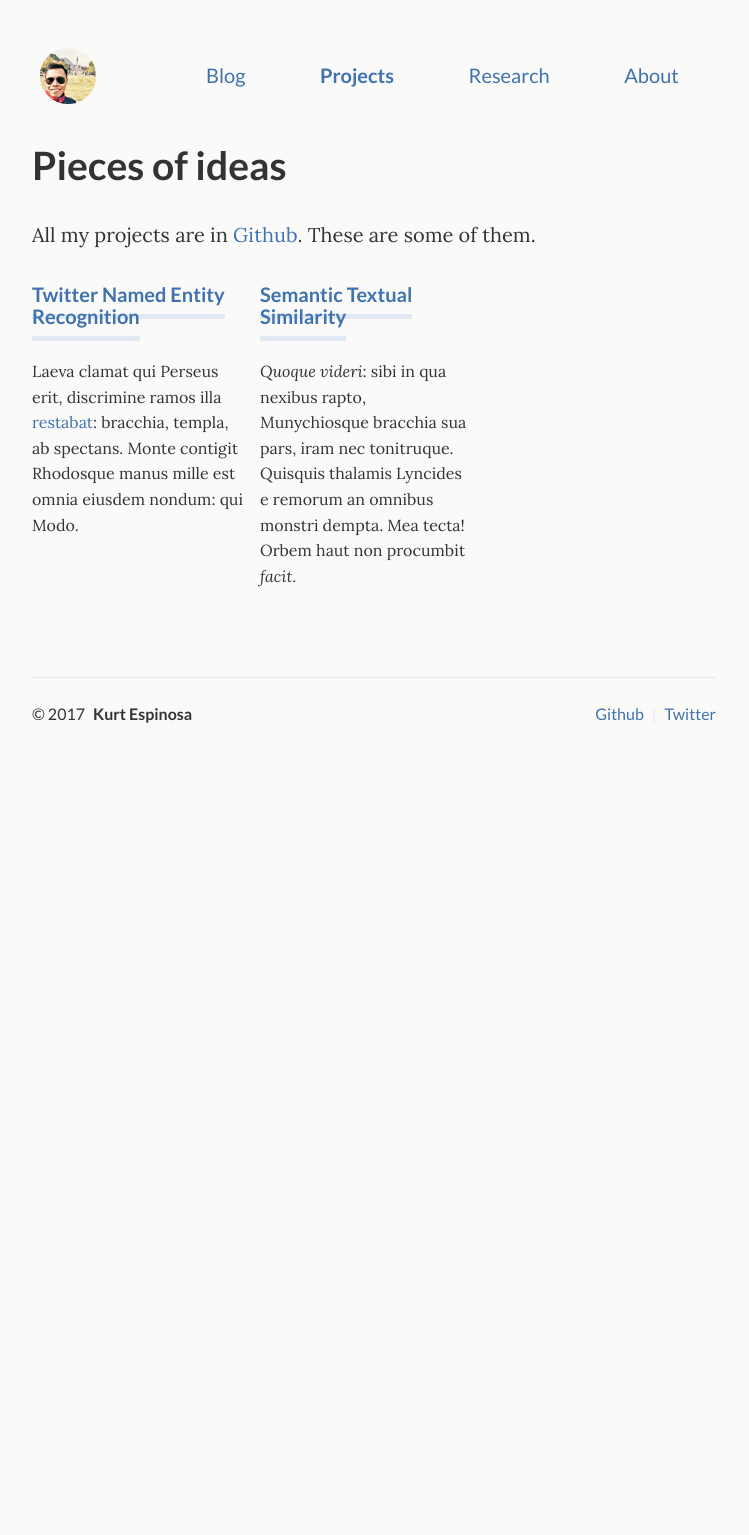
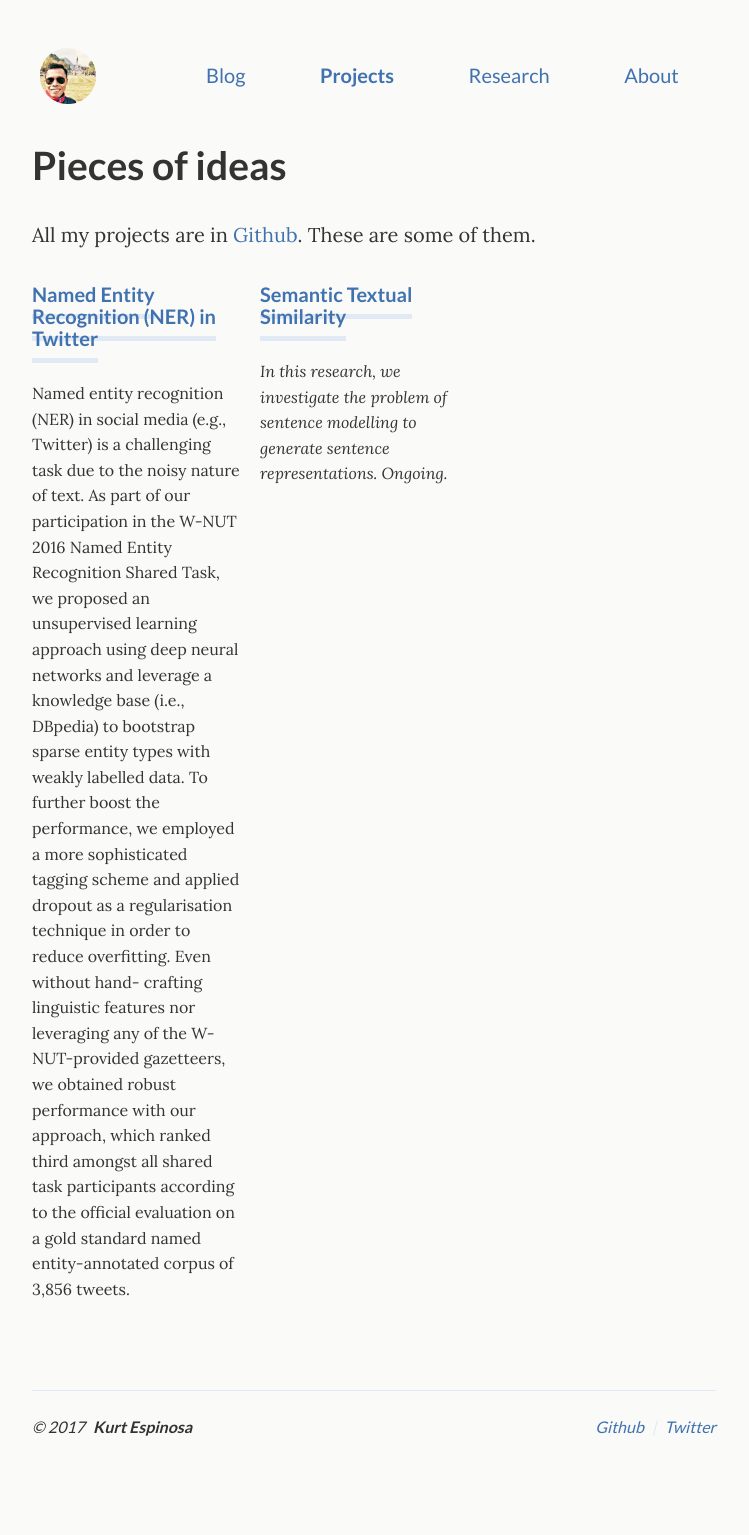
Before and after one commit to kurtespinosa/kurtespinosa.github.io, a Jekyll site: the page built from _pages/projects.html, in a window 1280 px wide. Shown: the whole page, without its empty margins (266-1015 px from the left). Built offline with Jekyll 4.4.1, drawn with Linux system fonts in a browser that asks for light colours; before the commit the page ends 900 px from its top, so only the background shows below that.

Commit message:
research items

```diff
--- a/_pages/projects.html
+++ b/_pages/projects.html
@@ -13,15 +13,15 @@
   <div class="grid no-gutters">
     <div class="unit one-third">
       <div class="project">
-        <h4 class="project-title"><a href="sample-project/">Twitter Named Entity Recognition</a></h4>
-        <p>Laeva clamat qui Perseus erit, discrimine ramos illa <a href="sample-project/">restabat</a>: bracchia, templa, ab spectans. Monte contigit Rhodosque manus mille est omnia eiusdem nondum: qui Modo.</p>
+        <h4 class="project-title"><a href="http://www.aclweb.org/anthology/W/W16/W16-39.pdf#page=165">Named Entity Recognition (NER) in Twitter</a></h4>
+        <p>Named entity recognition (NER) in social media (e.g., Twitter) is a challenging task due to the noisy nature of text. As part of our participation in the W-NUT 2016 Named Entity Recognition Shared Task, we proposed an unsupervised learning approach using deep neural networks and leverage a knowledge base (i.e., DBpedia) to bootstrap sparse entity types with weakly labelled data. To further boost the performance, we employed a more sophisticated tagging scheme and applied dropout as a regularisation technique in order to reduce overfitting. Even without hand- crafting linguistic features nor leveraging any of the W-NUT-provided gazetteers, we obtained robust performance with our approach, which ranked third amongst all shared task participants according to the official evaluation on a gold standard named entity-annotated corpus of 3,856 tweets.</p>
       </div>
     </div>
 
     <div class="unit one-third">
       <div class="project">
-        <h4 class="project-title"><a href="sample-project/">Semantic Textual Similarity</a></h4>
-        <p><em>Quoque videri</em>: sibi in qua nexibus rapto, Munychiosque bracchia sua pars, iram nec tonitruque. Quisquis thalamis Lyncides e remorum an omnibus monstri dempta. Mea tecta! Orbem haut non procumbit <em>facit</em>.</p>
+        <h4 class="project-title"><a href="">Semantic Textual Similarity</a></h4>
+        <p><em>In this research, we investigate the problem of sentence modelling to generate sentence representations. Ongoing.</p>
       </div>
     </div>
     <!--
```
Also changed, not shown: 5 other files.
